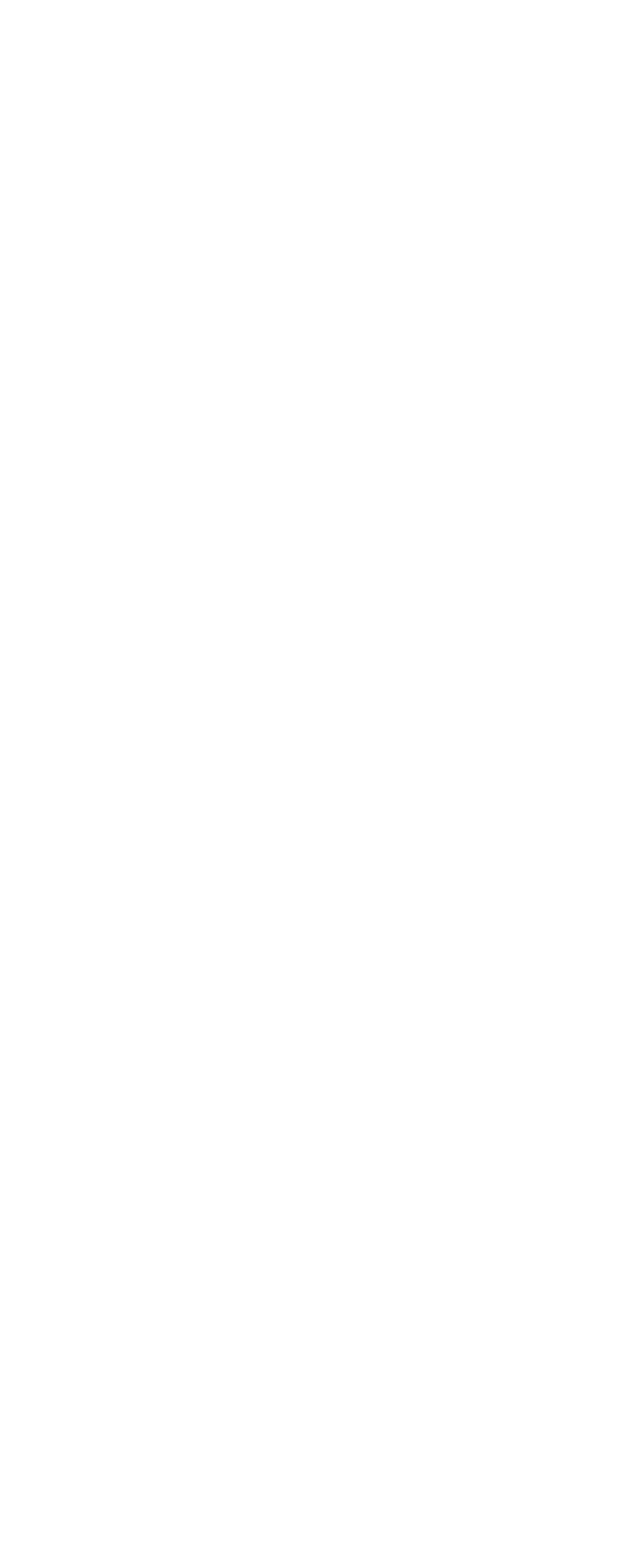
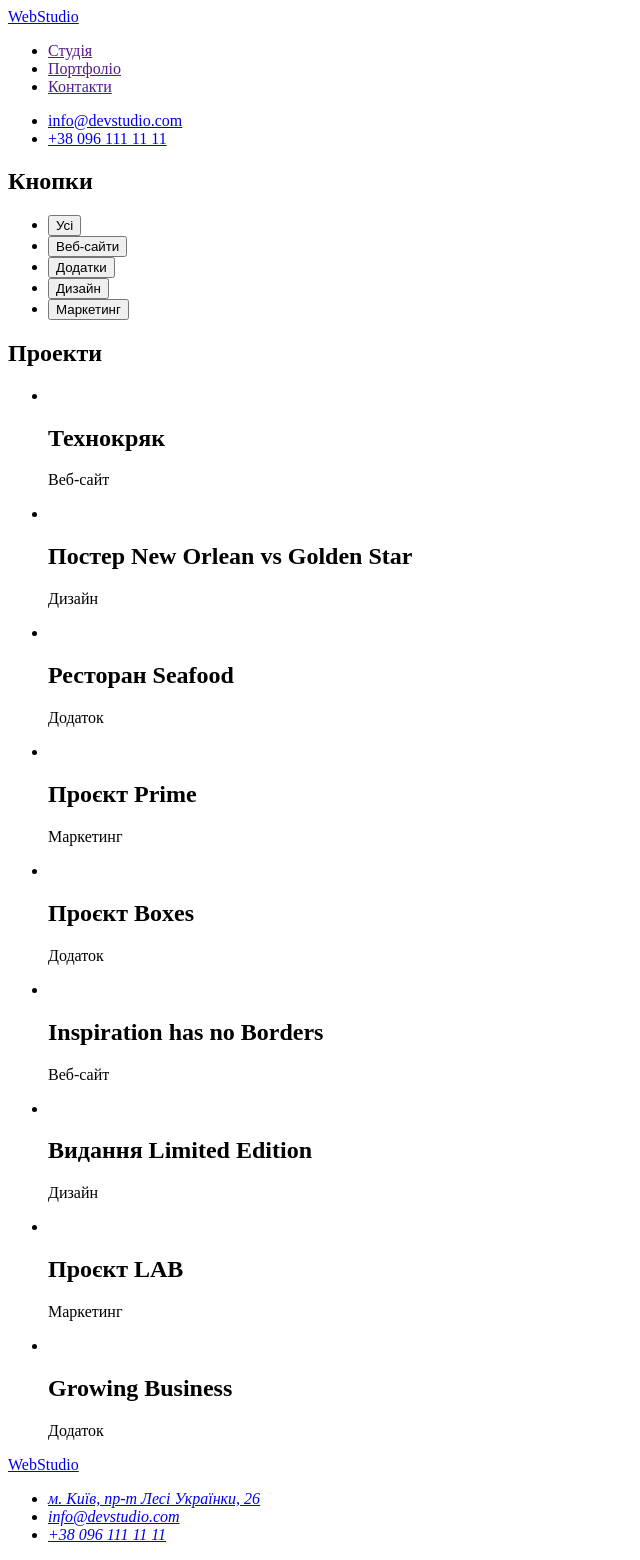
Before and after one commit to IhorSmyk/goit-markup-hw-02, a plain HTML site: page index.html in a window 1280 px wide. Shown: the whole page, without its empty margins (0-640 px from the left). Before the commit the page ends 800 px from the top, so only its background shows below. Drawn offline with Linux system fonts and the light colour scheme.

Commit message:
update index.html

```diff
--- a/index.html
+++ b/index.html
@@ -1,13 +1,109 @@
 <!DOCTYPE html>
-<html lang="en">
-<head>
-  <meta charset="UTF-8">
-  <meta http-equiv="X-UA-Compatible" content="IE=edge">
-  <meta name="viewport" content="width=device-width, initial-scale=1.0">
-  <title>Document</title>
-  <link rel="stylesheet" href="./css/styles.css">
-</head>
-<body>
+<html lang="uk">
+  <head>
+    <meta charset="UTF-8" />
+    <meta http-equiv="X-UA-Compatible" content="IE=edge" />
+    <meta name="viewport" content="width=device-width, initial-scale=1.0" />
+    <title>Document</title>
+    <link rel="stylesheet" href="./css/styles.css" />
+  </head>
+  <body>
+    <header>
+      <a href="./index.html">WebStudio</a>
+      <nav>
+        <ul>
+          <li><a href="">Студія</a></li>
+          <li><a href="">Портфоліо</a></li>
+          <li><a href="">Контакти</a></li>
+        </ul>
+      </nav>
+      <ul>
+        <li><a href="mailto:info@devstudio.com">info@devstudio.com</a></li>
+        <li><a href="tel:+380961111111">+38 096 111 11 11</a></li>
+      </ul>
+    </header>
 
-</body>
+    <main>
+      <section>
+        <!-- h2 зробити невидимим -->
+        <h2>Кнопки</h2>
+        <ul>
+          <li><button type="button">Усі</button></li>
+          <li><button type="button">Веб-сайти</button></li>
+          <li><button type="button">Додатки</button></li>
+          <li><button type="button">Дизайн</button></li>
+          <li><button type="button">Маркетинг</button></li>
+        </ul>
+      </section>
+      <section>
+        <!-- h1 зробити невидимим -->
+        <h1>Проекти</h1>
+        <ul>
+          <li>
+            <img src="" alt="" />
+            <h2>Технокряк</h2>
+            <p>Веб-сайт</p>
+          </li>
+          <li>
+            <img src="" alt="" />
+            <h2>Постер New Orlean vs Golden Star</h2>
+            <p>Дизайн</p>
+          </li>
+          <li>
+            <img src="" alt="" />
+            <h2>Ресторан Seafood</h2>
+            <p>Додаток</p>
+          </li>
+          <li>
+            <img src="" alt="" />
+            <h2>Проєкт Prime</h2>
+            <p>Маркетинг</p>
+          </li>
+          <li>
+            <img src="" alt="" />
+            <h2>Проєкт Boxes</h2>
+            <p>Додаток</p>
+          </li>
+          <li>
+            <img src="" alt="" />
+            <h2>Inspiration has no Borders</h2>
+            <p>Веб-сайт</p>
+          </li>
+          <li>
+            <img src="" alt="" />
+            <h2>Видання Limited Edition</h2>
+            <p>Дизайн</p>
+          </li>
+          <li>
+            <img src="" alt="" />
+            <h2>Проєкт LAB</h2>
+            <p>Маркетинг</p>
+          </li>
+          <li>
+            <img src="" alt="" />
+            <h2>Growing Business</h2>
+            <p>Додаток</p>
+          </li>
+        </ul>
+      </section>
+    </main>
+
+    <footer>
+      <a href="./index.html">WebStudio</a>
+      <address>
+        <ul>
+          <li>
+            <a
+              href="посилання на google map"
+              target="_blank"
+              rel="noopener noreferrer"
+              >м. Київ, пр-т Лесі Українки, 26</a
+            >
+          </li>
+          <li><a href="mailto:info@devstudio.com">info@devstudio.com</a></li>
+          <li><a href="tel:+380961111111">+38 096 111 11 11</a></li>
+        </ul>
+      </address>
+    </footer>
+  </body>
 </html>
```
